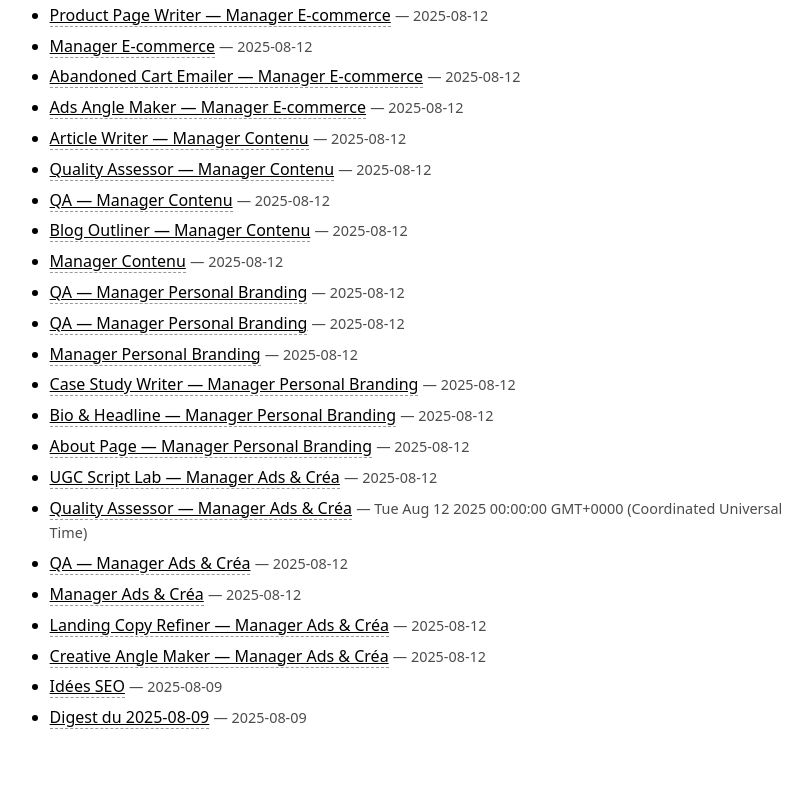
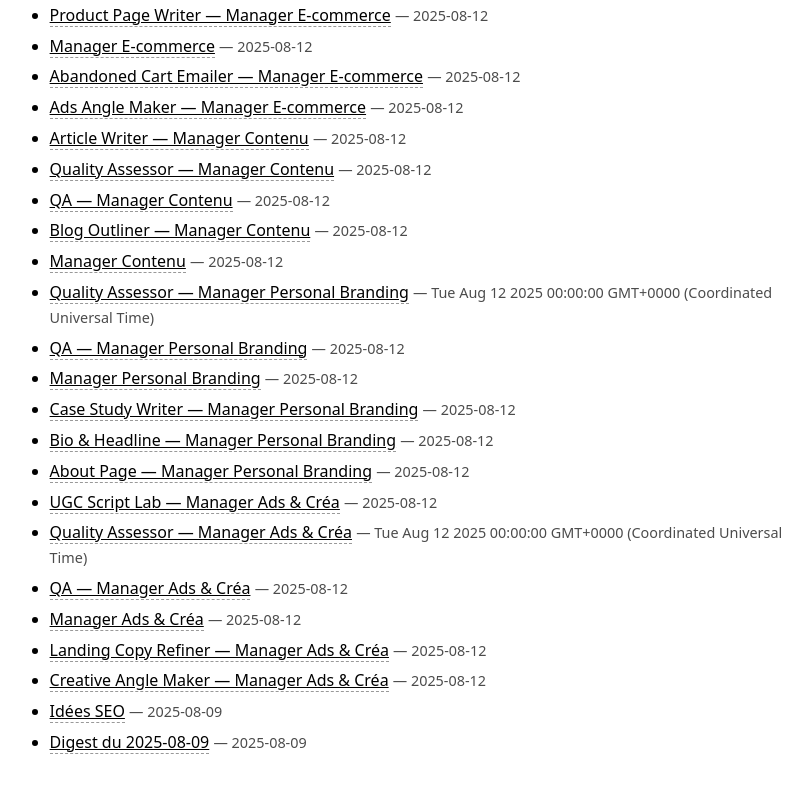
Before and after one commit to Albanpancarte0/ego-bots-site, an Eleventy site: page src/posts/index.njk in a window 1280 px wide. Shown: the part 2366-3159 px from the top of the page, without its empty margins (224-1036 px from the left). Before the commit the page ends 3136 px from the top, so only its background shows below. Built offline with nearby package versions, Linux system fonts and the light colour scheme; Eleventy itself is replaced by a stand-in of ours; files that its build step writes are made by us from their sources.

Commit message:
Update 2025-08-12-team-branding-qa.md

```diff
--- a/src/posts/2025-08-12-team-branding-qa.md
+++ b/src/posts/2025-08-12-team-branding-qa.md
@@ -1,9 +1,9 @@
 ---
-title: "QA — Manager Personal Branding"
-date: "2025-08-12"
+title: "Quality Assessor — Manager Personal Branding"
+date: 2025-08-12
 tags: ["post","team-bot"]
 layout: layouts/post.njk
-permalink: "/publications/equipes/branding/qa-report/"
+permalink: /publications/equipes/branding/qa/
 ---
 > ⚠️ IA non configurée (ajoute LLM_BASE_URL & LLM_API_KEY dans Settings → Secrets).
 
```
